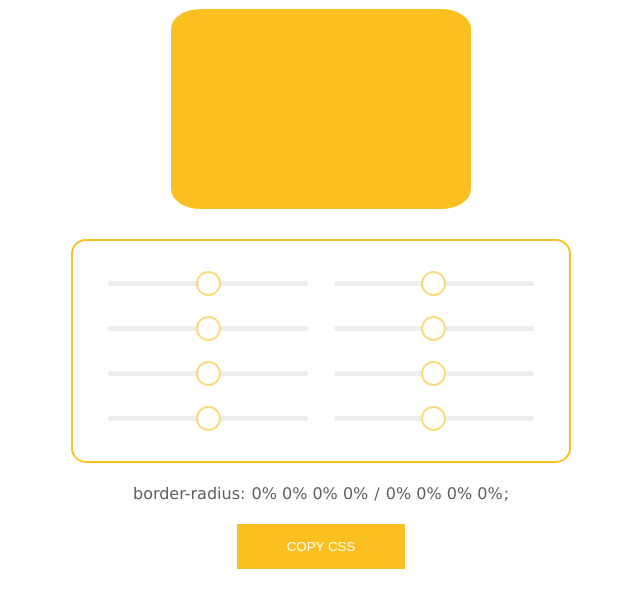
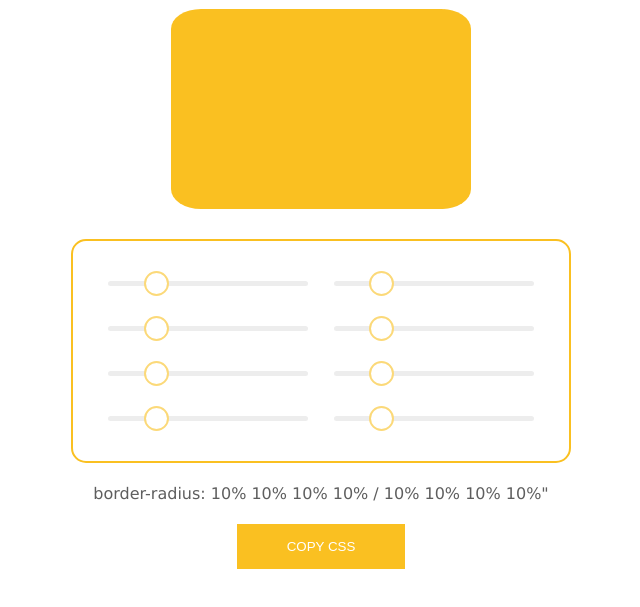
Before and after one commit to NARUDESIGNS/my-perfect-radius, a plain HTML site: page index.html in a window 1280 px wide. Shown: the part 103-710 px from the top of the page, without its empty margins (319-959 px from the left). Drawn offline with Linux system fonts and the light colour scheme.

Commit message:
html completed

```diff
--- a/index.html
+++ b/index.html
@@ -13,17 +13,17 @@
             <!-- <p>set my radius</p> -->
         </div>
         <section class="controls">
-                <input type="range" min="0" max="100" class="slider" id="top-left">
-                <input type="range" min="0" max="100" class="slider" id="top-right">
-                <input type="range" min="0" max="100" class="slider" id="bottom-right">
-                <input type="range" min="0" max="100" class="slider" id="bottom-left">
-                <input type="range" min="0" max="100" class="slider" id="top-left2">
-                <input type="range" min="0" max="100" class="slider" id="top-right2">
-                <input type="range" min="0" max="100" class="slider" id="bottom-right2">
-                <input type="range" min="0" max="100" class="slider" id="bottom-left2">
+                <input type="range" min="0" max="100" value="20" class="slider" id="top-left">
+                <input type="range" min="0" max="100" value="20" class="slider" id="top-left2">
+                <input type="range" min="0" max="100" value="20" class="slider" id="top-right">
+                <input type="range" min="0" max="100" value="20" class="slider" id="top-right2">
+                <input type="range" min="0" max="100" value="20" class="slider" id="bottom-right">
+                <input type="range" min="0" max="100" value="20" class="slider" id="bottom-right2">
+                <input type="range" min="0" max="100" value="20" class="slider" id="bottom-left">
+                <input type="range" min="0" max="100" value="20" class="slider" id="bottom-left2">
         </section>
 
-        <p>border-radius: <span id="radius1">0% 0% 0% 0%</span> / <span id="radius2">0% 0% 0% 0%</span>;</p>
+        <p id="border-value">border-radius: 10% 10% 10% 10% / 10% 10% 10% 10%"</p>
         <button class="copy-btn" id="copy-btn">COPY CSS</button>
     </div>
 
```
